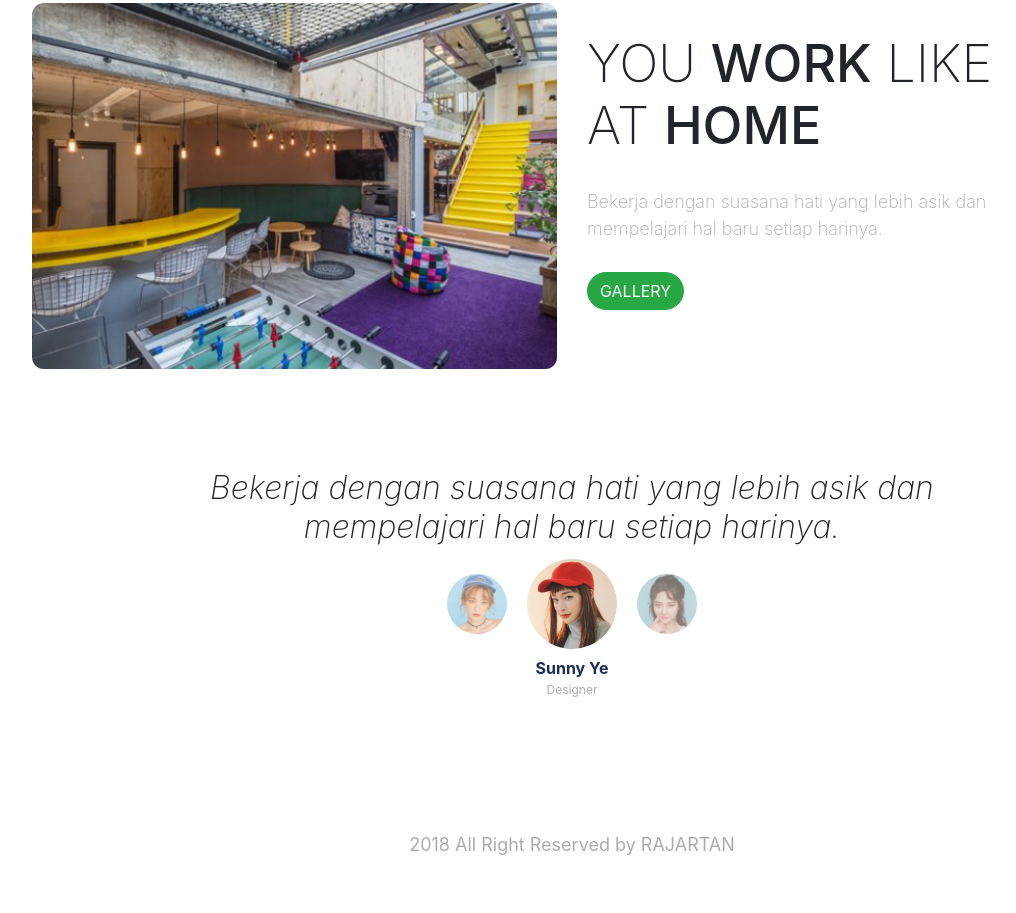
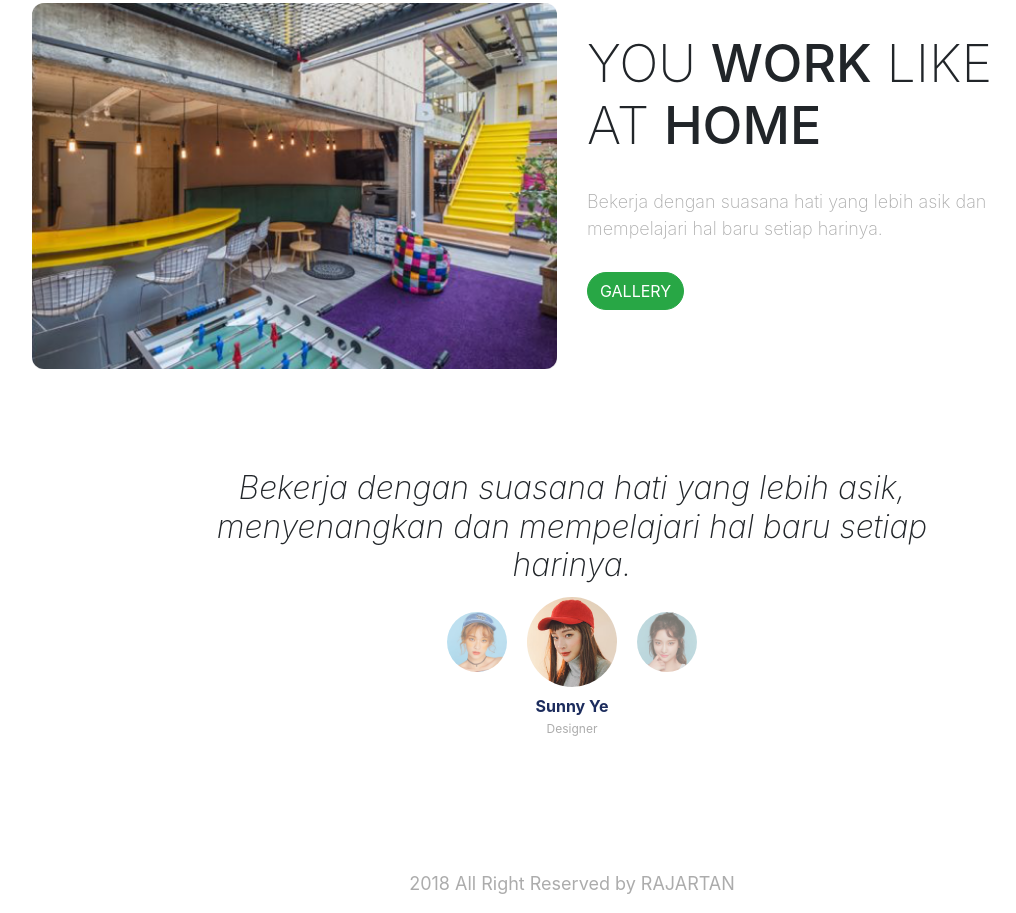
Before and after one commit to rachelardanaputraginting/rapg-landing, a plain HTML site: page index.html in a window 1280 px wide. Shown: the part 848-1761 px from the top of the page, without its empty margins (68-1084 px from the left). Before the commit the page ends 1722 px from the top, so only its background shows below. Drawn offline with Linux system fonts and the light colour scheme; a script that the page names is missing; a web font is replaced by a local one.

Commit message:
Mengubah teks pada testimonial

```diff
--- a/index.html
+++ b/index.html
@@ -95,7 +95,7 @@
     <section class="testimonial">
       <div class="row justify-content-center">
         <div class="col-lg-8">
-          <h5>Bekerja dengan suasana hati yang lebih asik dan mempelajari hal baru setiap harinya.</h5>
+          <h5>Bekerja dengan suasana hati yang lebih asik, menyenangkan dan mempelajari hal baru setiap harinya.</h5>
         </div>
       </div>
 
```
